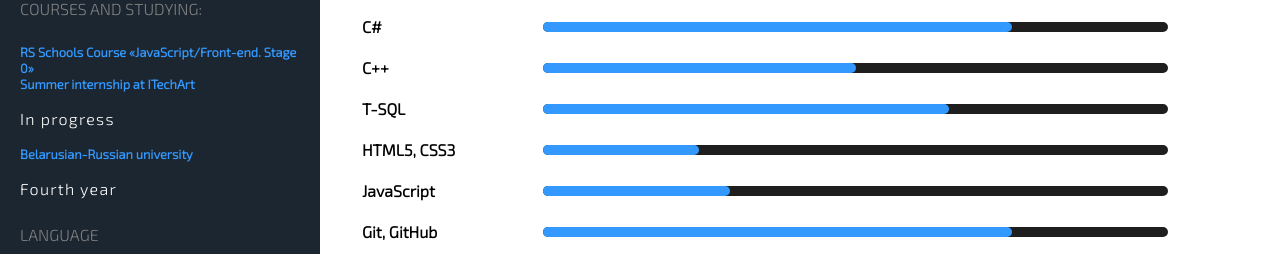
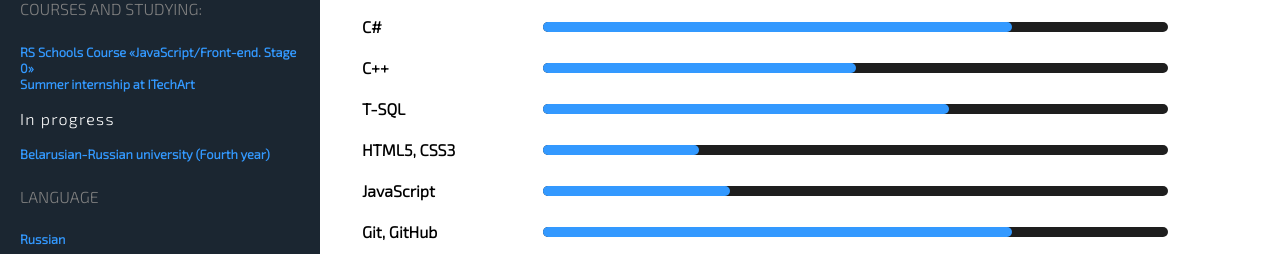
Before and after one commit to 8merka/HTML_CSS_CV, a plain HTML site: page index.html in a window 1280 px wide. Shown: the part 506-760 px from the top of the page. Drawn offline with Linux system fonts and the light colour scheme.

Commit message:
fix: removed tag

```diff
--- a/index.html
+++ b/index.html
@@ -42,8 +42,7 @@
         <em>RS Schools Course «JavaScript/Front-end. Stage 0»</em>
         <em>Summer internship at ITechArt</em>
         <p>In progress</p>
-        <em>Belarusian-Russian university</em>
-        <p>Fourth year</p>
+        <em>Belarusian-Russian university (Fourth year) </em>
         <h5 class="sub-title">LANGUAGE</h5>
         <label>Russian</label>
         <div class="progress_container">
```
